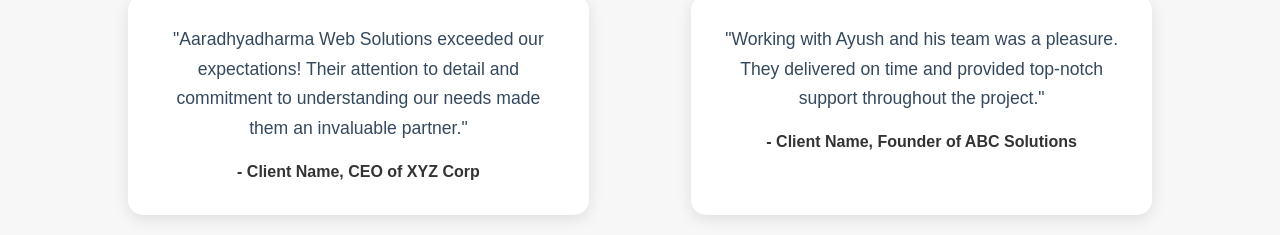
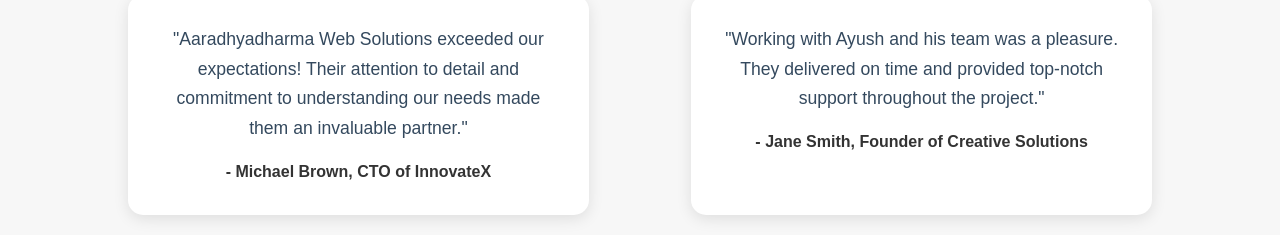
Before and after one commit to CyberAshu/aaradhyadharma-react, a React (Create React App) app: page /about in a window 1280 px wide. Shown: the part 2218-2453 px from the top of the page. Built offline with nearby package versions, Linux system fonts and the light colour scheme.

Commit message:
updates of testimonial section

```diff
--- a/src/pages/About.js
+++ b/src/pages/About.js
@@ -7,11 +7,11 @@
     return storedReviews ? JSON.parse(storedReviews) : [
       {
         text: "Aaradhyadharma Web Solutions exceeded our expectations! Their attention to detail and commitment to understanding our needs made them an invaluable partner.",
-        client: "Client Name, CEO of XYZ Corp",
+        client: "Michael Brown, CTO of InnovateX",
       },
       {
         text: "Working with Ayush and his team was a pleasure. They delivered on time and provided top-notch support throughout the project.",
-        client: "Client Name, Founder of ABC Solutions",
+        client: "Jane Smith, Founder of Creative Solutions",
       },
     ];
   });
```
